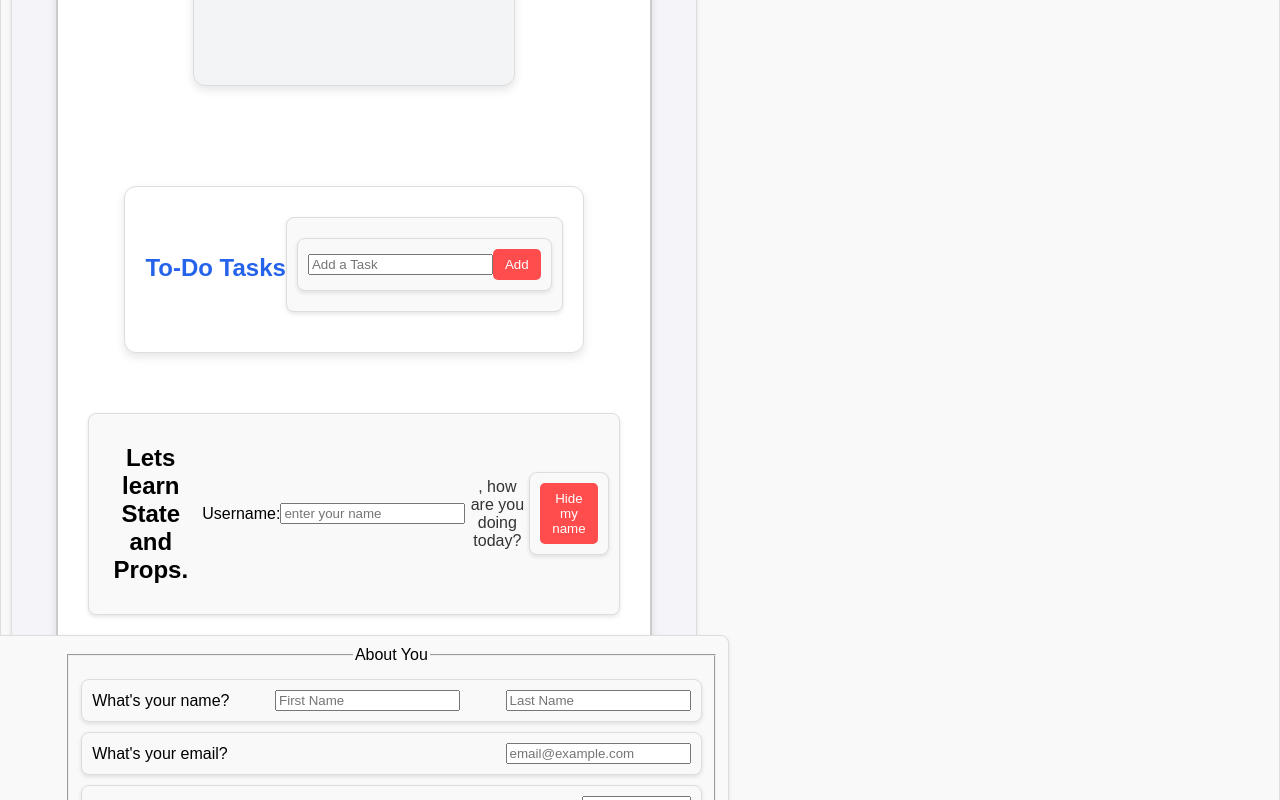
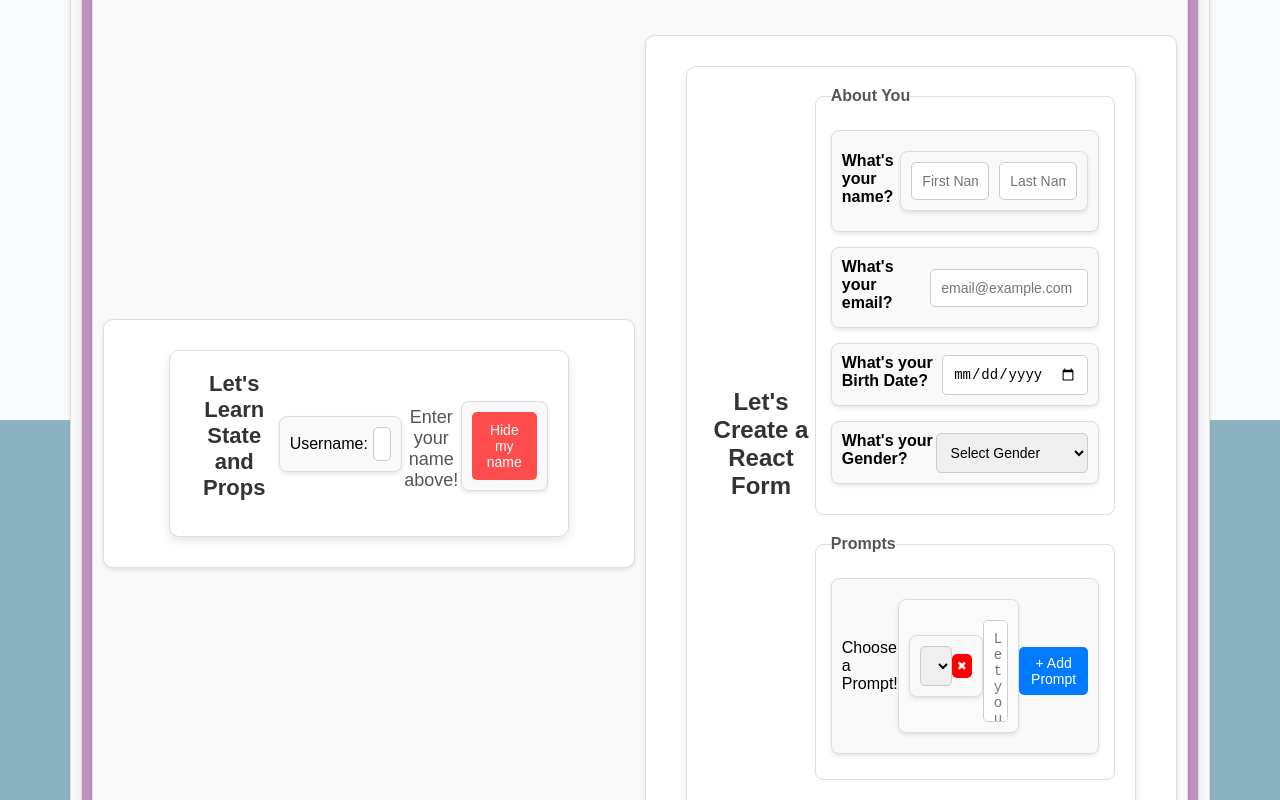
Before and after one commit to sakshipatel29/React-Mini-Projects, a React (Create React App) app in the folder projects/: page / in a window 1280 px wide. Shown: the part 380-1180 px from the top of the page. Built offline with nearby package versions, Linux system fonts and the light colour scheme.

Commit message:
Added CSS for better user experience.

```diff
--- a/projects/src/App.css
+++ b/projects/src/App.css
@@ -1,136 +1,64 @@
-/* .App {
-  text-align: center;
+/* Global Styles */
+* {
+  margin: 0;
+  padding: 0;
+  box-sizing: border-box;
 }
 
-.App-logo {
-  height: 40vmin;
-  pointer-events: none;
+body, html {
+  height: 100%;
+  width: 100%;
+  font-family: 'Arial', sans-serif;
+  background-color: #8db2c2;
+  display: flex;
+  justify-content: center;
+  align-items: center;
 }
 
-@media (prefers-reduced-motion: no-preference) {
-  .App-logo {
-    animation: App-logo-spin infinite 20s linear;
-  }
+/* App Container */
+.app {
+  display: flex;
+  justify-content: center;
+  align-items: center;
+  width: 100%;
+  height: 100%;
+  padding: 10px;
+  background: #bc93c1;
+  box-shadow: 0 4px 10px rgba(0, 0, 0, 0.1);
+  border-radius: 10px;
+  overflow: hidden;
 }
 
-.box {
+/* Grid Layout for 2x2 View */
+.grid-container {
+  display: grid;
+  grid-template-columns: repeat(2, 1fr); /* 2 columns, each taking equal space */
+  grid-template-rows: repeat(2, 1fr);    /* 2 rows, each taking equal space */
+  gap: 10px; /* Adds space between grid items */
+  width: 100%;
+  height: 100%;
+}
+
+/* Styling for each component */
+.component-card {
+  background-color: #fff;
+  padding: 20px;
+  border-radius: 10px;
+  /* box-shadow: 0 4px 10px rgba(0, 0, 0, 0.1); */
+  display: flex;
   justify-content: center;
-  border: 2px solid #ccc;
-  padding: 20px;
-  margin: 20px;
-  width: 80%;
   align-items: center;
-  margin-left: auto;
-  margin-right: auto;
-  background-color: #f9f9f9;
-
-  display: flex;
   flex-direction: column;
 }
 
-
-.App-header {
-  background-color: #282c34;
-  min-height: 100vh;
-  display: flex;
-  flex-direction: column;
-  align-items: center;
-  justify-content: center;
-  font-size: calc(10px + 2vmin);
-  color: white;
+/* Styling for individual components to ensure they are centered */
+.component-card > * {
+  margin-bottom: 10px;
 }
 
-.App-link {
-  color: #61dafb;
-}
-
-@keyframes App-logo-spin {
-  from {
-    transform: rotate(0deg);
-  }
-  to {
-    transform: rotate(360deg);
-  }
-} */
-
-/* Centering the entire app */
-.App {
-  text-align: center;
-  display: flex;
-  flex-direction: column;
-  align-items: center;
-  justify-content: center;
-  min-height: 100vh;
-  background-color: #f4f4f9; /* Soft background */
-  font-family: Arial, sans-serif;
-}
-
-/* Logo animation */
-.App-logo {
-  height: 40vmin;
-  pointer-events: none;
-  animation: App-logo-spin infinite 20s linear;
-}
-
-/* Box styling */
-.box {
-  display: flex;
-  flex-direction: column;
-  align-items: center;
-  justify-content: center;
-
-  width: 80%;
-  max-width: 600px; /* Prevents it from stretching too wide */
-  padding: 30px;
-  margin: 20px auto;
-
-  border: 2px solid #ccc;
-  border-radius: 10px; /* Rounded corners */
-  background-color: #fff; /* White background */
-  box-shadow: 0 4px 8px rgba(0, 0, 0, 0.1); /* Soft shadow */
-}
-
-/* Header Styling */
-.App-header {
-  background-color: #282c34;
-  min-height: 100vh;
-  display: flex;
-  flex-direction: column;
-  align-items: center;
-  justify-content: center;
-
-  font-size: calc(10px + 2vmin);
-  color: white;
-  padding: 20px;
-  width: 100%;
-}
-
-/* Links */
-.App-link {
-  color: #61dafb;
-  text-decoration: none;
-  font-weight: bold;
-  transition: color 0.3s ease-in-out;
-}
-
-.App-link:hover {
-  color: #ffcc00;
-}
-
-/* Animation */
-@keyframes App-logo-spin {
-  from {
-    transform: rotate(0deg);
-  }
-  to {
-    transform: rotate(360deg);
+/* Responsive Design for Smaller Screens */
+@media (max-width: 768px) {
+  .grid-container {
+      grid-template-columns: 1fr; /* Stack components vertically on smaller screens */
   }
 }
-
-/* Responsive adjustments */
-@media (max-width: 768px) {
-  .box {
-    width: 90%;
-    padding: 20px;
-  }
-}
--- a/projects/src/App.js
+++ b/projects/src/App.js
@@ -6,13 +6,21 @@ import ToDoTasks from './components/ToDoTasks';
 
 function App() {
   return (
-    <div className="App">
-    <div className="box">
-      <StopWatch />
-      <ToDoTasks />
-      <StateAndProp />
-      <ReactForm />
-    </div>
+    <div className="app">
+      <div className="grid-container">
+        <div className="component-card">
+          <StopWatch />
+        </div>
+        <div className="component-card">
+          <ToDoTasks />
+        </div>
+        <div className="component-card">
+          <StateAndProp />
+        </div>
+        <div className="component-card">
+          <ReactForm />
+        </div>
+      </div>
     </div>
   );
 }
--- a/projects/src/components/BoardForTask.js
+++ b/projects/src/components/BoardForTask.js
@@ -1,5 +1,5 @@
 import React from 'react'
-import './CSS/BoardForTask.css'
+import './CSS/BoardForTask.css';
 
 const BoardForTask = ({task, index, taskList, setTaskList}) => {
 
--- /dev/null
+++ b/projects/src/components/CSS/InputForTask.css
@@ -0,0 +1,32 @@
+/* Task Input Container */
+.task-input-container {
+    display: flex;
+    gap: 10px;
+    margin-top: 15px;
+    justify-content: center;
+}
+
+/* Task Input Field */
+.task-input {
+    width: 70%;
+    padding: 8px;
+    border: 1px solid #ccc;
+    border-radius: 5px;
+    font-size: 14px;
+}
+
+/* Add Task Button */
+.add-task-button {
+    background-color: #4CAF50;
+    color: white;
+    border: none;
+    padding: 8px 15px;
+    font-size: 14px;
+    border-radius: 5px;
+    cursor: pointer;
+    transition: background 0.3s ease;
+}
+
+.add-task-button:hover {
+    background-color: #388E3C;
+}
--- /dev/null
+++ b/projects/src/components/CSS/OnChange.css
@@ -0,0 +1,20 @@
+/* Button Container */
+.button-container {
+    margin-top: 15px;
+}
+
+/* Hide Button */
+.hide-button {
+    background-color: #ff4d4d;
+    color: white;
+    border: none;
+    padding: 10px 15px;
+    font-size: 14px;
+    border-radius: 5px;
+    cursor: pointer;
+    transition: background 0.3s ease;
+}
+
+.hide-button:hover {
+    background-color: #cc0000;
+}
--- /dev/null
+++ b/projects/src/components/CSS/ReactForm.css
@@ -0,0 +1,132 @@
+/* General Styling */
+body {
+    font-family: 'Arial', sans-serif;
+    background-color: #f4f4f4;
+    display: flex;
+    justify-content: center;
+    align-items: center;
+    height: 100vh;
+    margin: 0;
+}
+
+/* Form Container */
+.form-container {
+    background: white;
+    padding: 20px;
+    border-radius: 10px;
+    box-shadow: 0 4px 8px rgba(0, 0, 0, 0.1);
+    width: 450px;
+}
+
+/* Headings */
+h2 {
+    text-align: center;
+    color: #333;
+}
+
+/* Fieldset */
+fieldset {
+    border: 1px solid #ddd;
+    padding: 15px;
+    margin-bottom: 20px;
+    border-radius: 8px;
+}
+
+legend {
+    font-weight: bold;
+    color: #555;
+}
+
+/* Input Groups */
+.input-group {
+    margin-bottom: 15px;
+}
+
+.input-group label {
+    display: block;
+    font-weight: bold;
+    margin-bottom: 5px;
+}
+
+.name-inputs {
+    display: flex;
+    gap: 10px;
+}
+
+input, select, textarea {
+    width: 100%;
+    padding: 10px;
+    border: 1px solid #ccc;
+    border-radius: 5px;
+    font-size: 14px;
+}
+
+/* Prompt Section */
+.prompt-section {
+    margin-top: 10px;
+}
+
+.prompt-group {
+    background: #fafafa;
+    padding: 10px;
+    border-radius: 8px;
+    border: 1px solid #ddd;
+    margin-bottom: 10px;
+}
+
+.prompt-header {
+    display: flex;
+    justify-content: space-between;
+    align-items: center;
+}
+
+.prompt-header select {
+    width: 80%;
+}
+
+textarea {
+    margin-top: 10px;
+    resize: none;
+}
+
+/* Buttons */
+button {
+    cursor: pointer;
+    border: none;
+    padding: 8px 12px;
+    font-size: 14px;
+    border-radius: 5px;
+    transition: 0.3s;
+}
+
+.add-btn {
+    display: block;
+    background-color: #007bff;
+    color: white;
+    width: 100%;
+    margin-top: 10px;
+}
+
+.add-btn:hover {
+    background-color: #0056b3;
+}
+
+.delete-btn {
+    background-color: red;
+    color: white;
+    font-size: 12px;
+    padding: 5px;
+    width: 30px;
+}
+
+.delete-btn:hover {
+    background-color: darkred;
+}
+
+/* Responsive */
+@media (max-width: 500px) {
+    .form-container {
+        width: 100%;
+        padding: 15px;
+    }
+}
--- /dev/null
+++ b/projects/src/components/CSS/StateAndProp.css
@@ -0,0 +1,55 @@
+/* General styles */
+body {
+    font-family: 'Arial', sans-serif;
+    background-color: #f4f4f4;
+    margin: 0;
+    padding: 0;
+    display: flex;
+    justify-content: center;
+    align-items: center;
+    height: 100vh;
+}
+
+/* Main container */
+.container {
+    background: white;
+    padding: 20px;
+    border-radius: 10px;
+    box-shadow: 0 4px 10px rgba(0, 0, 0, 0.1);
+    max-width: 400px;
+    width: 100%;
+    text-align: center;
+}
+
+/* Title */
+.title {
+    color: #333;
+    font-size: 22px;
+    margin-bottom: 15px;
+}
+
+/* Input container */
+.input-container {
+    margin-bottom: 10px;
+}
+
+.input-container label {
+    font-size: 16px;
+    margin-right: 5px;
+}
+
+/* Input box */
+.input-box {
+    width: 80%;
+    padding: 8px;
+    border: 1px solid #ccc;
+    border-radius: 5px;
+    font-size: 14px;
+}
+
+/* Greeting text */
+.greeting {
+    font-size: 18px;
+    color: #555;
+    margin-top: 10px;
+}
--- a/projects/src/components/InputForTask.js
+++ b/projects/src/components/InputForTask.js
@@ -1,19 +1,30 @@
-import React, { useState } from 'react'
+import React, { useState } from 'react';
+import './CSS/InputForTask.css'; // Import the CSS file
 
-const InputForTask = ({taskList, setTaskList}) => {
-    const [input,setInput] = useState('');
+const InputForTask = ({ taskList, setTaskList }) => {
+    const [input, setInput] = useState('');
 
     const handleAddTask = (e) => {
         e.preventDefault();
+        if (input.trim() === "") return; // Prevent empty tasks
         setTaskList([...taskList, input]);
         setInput("");
-    }
-  return (
-    <div>
-        <input type='text' placeholder='Add a Task' value={input} onChange={(e) => setInput(e.target.value)}/>
-        <button onClick={handleAddTask}>Add</button>
-    </div>
-  )
-}
+    };
 
-export default InputForTask
+    return (
+        <div className="task-input-container">
+            <input
+                type="text"
+                placeholder="Add a Task"
+                value={input}
+                onChange={(e) => setInput(e.target.value)}
+                className="task-input"
+            />
+            <button onClick={handleAddTask} className="add-task-button">
+                Add
+            </button>
+        </div>
+    );
+};
+
+export default InputForTask;
--- a/projects/src/components/OnChange.js
+++ b/projects/src/components/OnChange.js
@@ -1,15 +1,18 @@
-import React from 'react'
+import React from 'react';
+import './CSS/OnChange.css'; // Import the CSS file
 
-const OnChange = ({setUsername}) => {
-
+const OnChange = ({ setUsername }) => {
     const hideUsername = () => {
         setUsername("");
-    }
+    };
+
     return (
-        <div>
-            <button onClick={hideUsername}>Hide my name</button>
+        <div className="button-container">
+            <button className="hide-button" onClick={hideUsername}>
+                Hide my name
+            </button>
         </div>
-    )
-}
+    );
+};
 
 export default OnChange;
--- a/projects/src/components/ReactForm.js
+++ b/projects/src/components/ReactForm.js
@@ -1,4 +1,5 @@
 import React, { useState } from 'react';
+import './CSS/ReactForm.css';//
 
 export const ReactForm = () => {
     const [userInfo, setUserInfo] = useState({
@@ -43,28 +44,30 @@ export const ReactForm = () => {
         let deletePrompts = [...prompts];
         deletePrompts.splice(i,1);
         setPrompts(deletePrompts);
-    }
+    };
 
     return (
-        <div>
+        <div className="form-container">
             <h2>Let's Create a React Form</h2>
             <form>
                 <fieldset>
                     <legend>About You</legend>
-                    <div>
+                    <div className="input-group">
                         <label>What's your name?</label>
+                        <div className="name-inputs">
                             <input id="firstName" type="text" placeholder="First Name" onChange={handleInput}/>
                             <input id="lastName" type="text" placeholder="Last Name" onChange={handleInput}/>
                         </div>
-                    <div>
+                    </div>
+                    <div className="input-group">
                         <label>What's your email?</label>
                         <input id="email" type="email" placeholder="email@example.com" onChange={handleInput}/>
                     </div>
-                    <div>
+                    <div className="input-group">
                         <label>What's your Birth Date?</label>
                         <input id="date" type="date" max="2005-01-30" onChange={handleInput}/>
                     </div>
-                    <div>
+                    <div className="input-group">
                         <label>What's your Gender?</label>
                         <select id="gender" onChange={handleInput}>
                             <option value="">Select Gender</option>
@@ -78,11 +81,11 @@ export const ReactForm = () => {
                 </fieldset>
                 <fieldset>
                     <legend>Prompts</legend>
-                    <div>
+                    <div className="prompt-section">
                         <label>Choose a Prompt!</label>
                         {prompts.map((prompt, i) => (
-                            <div key={prompt.timestamp}>
-                                <div>
+                            <div key={prompt.timestamp} className="prompt-group">
+                                <div className="prompt-header">
                                     <select id="prompt" onChange={e => handlePrompt(e, i)}>
                                         <option value="">Select a prompt</option>
                                         <option value="We match vibe if we...">We match vibe if we...</option>
@@ -91,7 +94,7 @@ export const ReactForm = () => {
                                         <option value="My spontaneous adventure was...">My spontaneous adventure was...</option>
                                         <option value="My Mother once told me...">My Mother once told me...</option>
                                     </select>
-                                <button onClick={() => handleDelete(i)}>-</button>
+                                    <button type="button" className="delete-btn" onClick={() => handleDelete(i)}>✖</button>
                                 </div>
                                 <textarea
                                     id="answer"
@@ -101,7 +104,7 @@ export const ReactForm = () => {
                                 />
                             </div>
                         ))}
-                        <button type="button" onClick={handleAddPrompt}>Add Prompt</button>
+                        <button type="button" className="add-btn" onClick={handleAddPrompt}>+ Add Prompt</button>
                     </div>
                 </fieldset>
             </form>
--- a/projects/src/components/StateAndProp.js
+++ b/projects/src/components/StateAndProp.js
@@ -1,21 +1,31 @@
-import React, { useState } from 'react'
+import React, { useState } from 'react';
 import OnChange from './OnChange';
-
+import './CSS/StateAndProp.css';//  // Import the CSS file
 
 const StateAndProp = () => {
     const [username, setUsername] = useState("");
 
     const setName = (e) => {
         setUsername(e.target.value);
-    }
+    };
+
     return (
-    <div>
-        <h2> Lets learn State and Props.</h2>
-        Username: <input type='text' placeholder='enter your name' onChange={setName} />
-        <p> {username}, how are you doing today?</p>
-        <OnChange setUsername={setUsername}/>
-    </div>
-    )
-}
+        <div className="container">
+            <h2 className="title">Let's Learn State and Props</h2>
+            <div className="input-container">
+                <label htmlFor="username">Username:</label>
+                <input
+                    id="username"
+                    type="text"
+                    placeholder="Enter your name"
+                    onChange={setName}
+                    className="input-box"
+                />
+            </div>
+            <p className="greeting">{username ? `${username}, how are you doing today?` : "Enter your name above!"}</p>
+            <OnChange setUsername={setUsername} />
+        </div>
+    );
+};
 
 export default StateAndProp;
```
Lines whose indentation alone changed are shown as unchanged.
